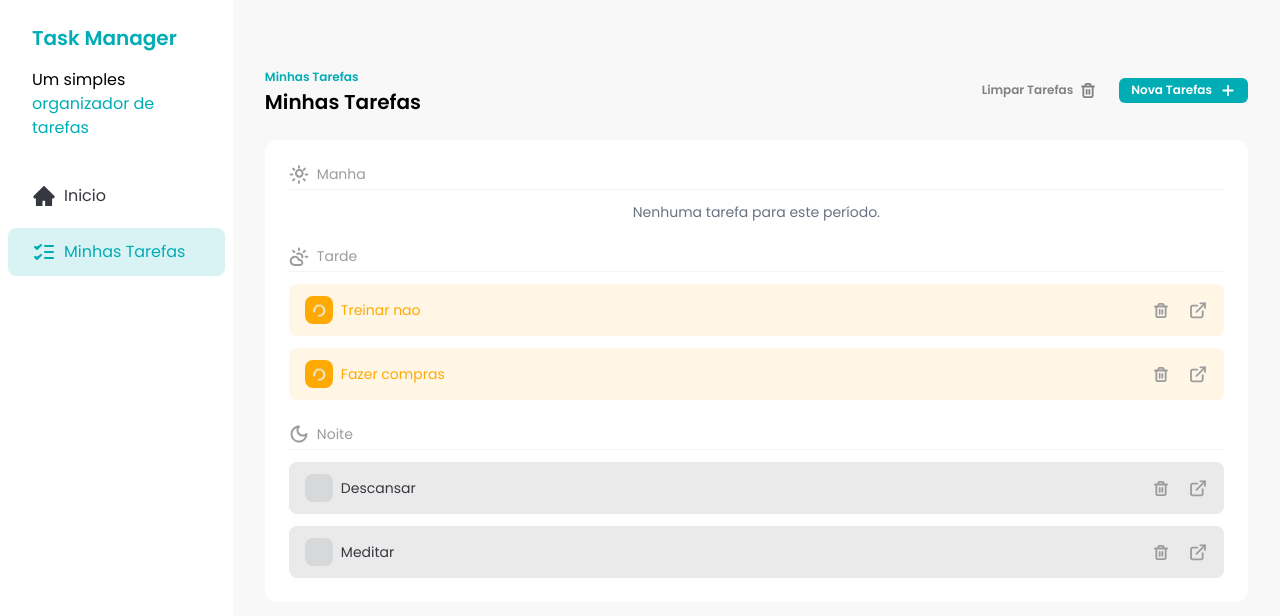
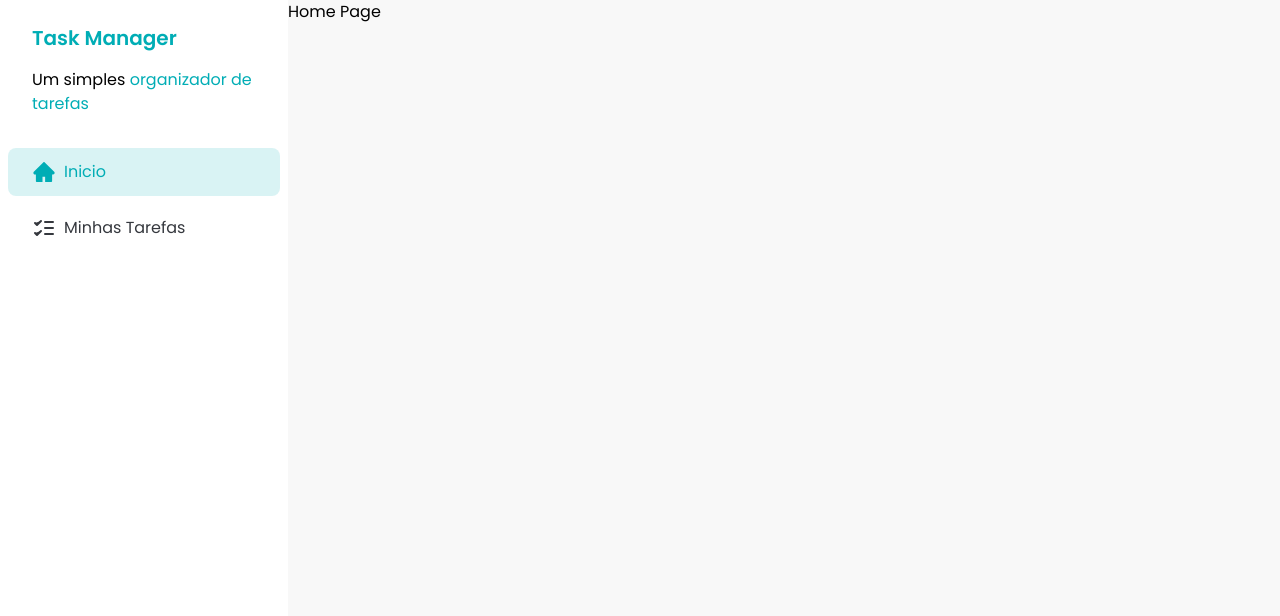
Before and after one commit to Maiiaa30/Task-Manager-V2, a React (Vite) app: page / in a window 1280 px wide. Shown: the top 616 px of the page. Built offline with nearby package versions, Linux system fonts and the light colour scheme; data requests are answered from the project's data file.

Commit message:
Created the home page file and ensure the sidebar button change the active status when selected

```diff
--- a/src/App.jsx
+++ /dev/null
@@ -1,13 +0,0 @@
-import SideBar from "./components/SideBar";
-import Tasks from "./components/Tasks";
-
-function App() {
-  return (
-    <div className="flex">
-      <SideBar />
-      <Tasks />
-    </div>
-  );
-}
-
-export default App;
--- a/src/components/SideBar.jsx
+++ b/src/components/SideBar.jsx
@@ -3,7 +3,7 @@ import SideBarButton from "./SideBarButton";
 
 const SideBar = () => {
   return (
-    <div className="h-screen w-72 bg-white">
+    <div className="h-screen w-72 min-w-72 bg-white">
       <div className="space-y-4 px-8 py-6">
         <h1 className="text-brand-primary text-xl font-semibold">
           Task Manager
@@ -14,11 +14,11 @@ const SideBar = () => {
         </p>
       </div>
       <div className="flex flex-col gap-2 p-2">
-        <SideBarButton color={"unselect"}>
+        <SideBarButton to="/">
           <HomeIcon />
           Inicio
         </SideBarButton>
-        <SideBarButton color={"selected"}>
+        <SideBarButton to="/tasks">
           <TasksIcon />
           Minhas Tarefas
         </SideBarButton>
--- a/src/components/SideBarButton.jsx
+++ b/src/components/SideBarButton.jsx
@@ -1,7 +1,8 @@
 import PropTypes from "prop-types";
+import { NavLink } from "react-router";
 import { tv } from "tailwind-variants";
 
-const SideBarButton = ({ children, color }) => {
+const SideBarButton = ({ children, to }) => {
   const sidebar = tv({
     base: "flex items-center gap-2 rounded-lg px-6 py-3",
     variants: {
@@ -13,9 +14,14 @@ const SideBarButton = ({ children, color }) => {
   });
 
   return (
-    <a href="" className={sidebar({ color })}>
+    <NavLink
+      to={to}
+      className={({ isActive }) =>
+        sidebar({ color: isActive ? "selected" : "unselect" })
+      }
+    >
       {children}
-    </a>
+    </NavLink>
   );
 };
 
--- /dev/null
+++ b/src/pages/Home.jsx
@@ -0,0 +1,12 @@
+import SideBar from "../components/SideBar";
+
+const HomePage = () => {
+  return (
+    <div className="flex">
+      <SideBar />
+      <h1>Home Page</h1>
+    </div>
+  );
+};
+
+export default HomePage;
--- /dev/null
+++ b/src/pages/Tasks.jsx
@@ -0,0 +1,13 @@
+import SideBar from "../components/SideBar";
+import Tasks from "../components/Tasks";
+
+function TasksPage() {
+  return (
+    <div className="flex">
+      <SideBar />
+      <Tasks />
+    </div>
+  );
+}
+
+export default TasksPage;
```
Also changed, not shown: src/main.jsx (+7 -2 lines).
